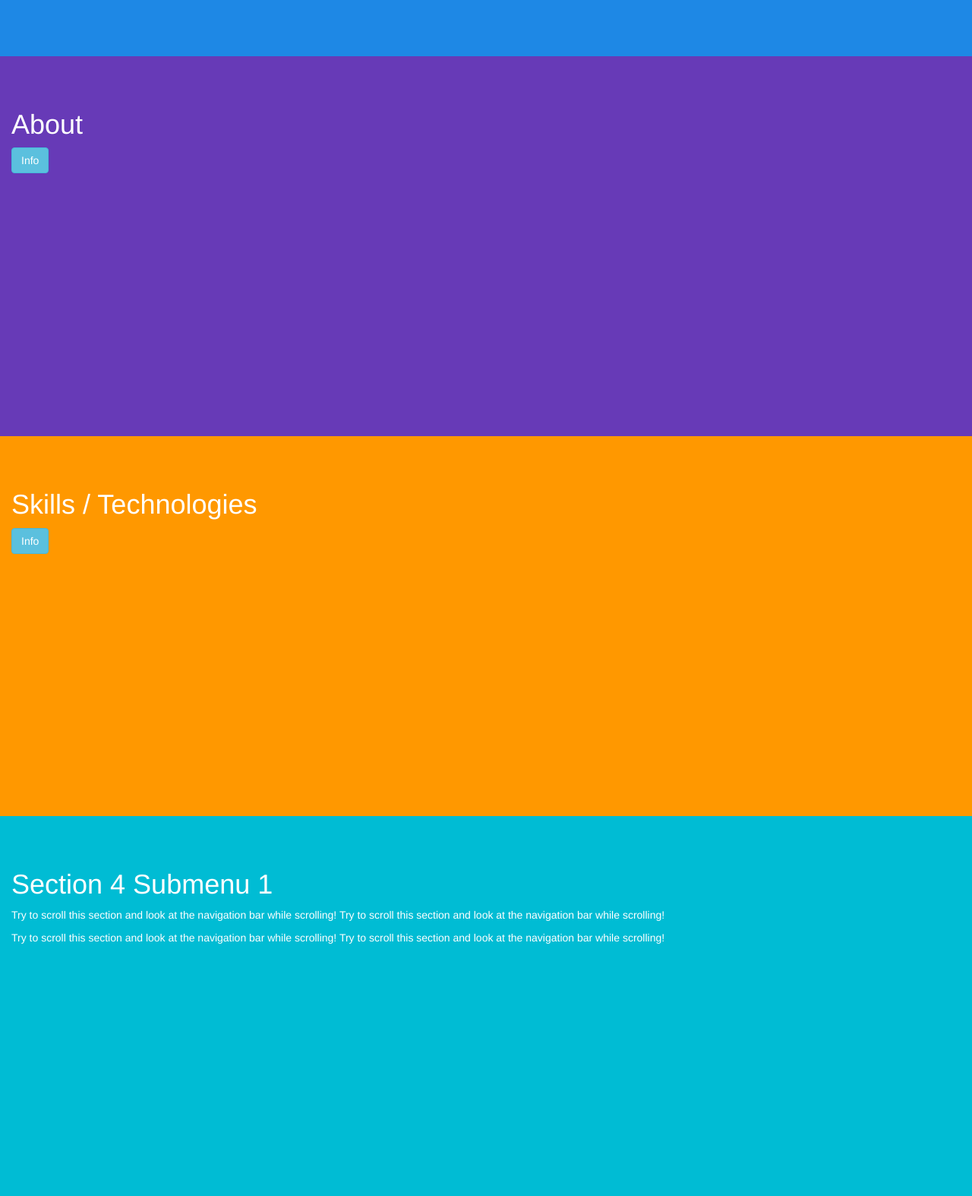
After one commit to Marcode777/MarcoPortfolio1, a PHP site: page /index2.html in a window 1280 px wide. The commit adds this page. Shown: the part 726-2300 px from the top of the page at 76% size. Run offline with PHP 8.4, Linux system fonts and the light colour scheme; some libraries are stand-ins or nearby versions.

Commit message:
made some major structural changes to homepage via index2.html

```diff
--- a/css/myportfolio1.css
+++ b/css/myportfolio1.css
@@ -58,7 +58,7 @@ html, body {
     background-color: #fff;
 }
 .carousel, .item, .active {
-    height: 100%;
+    height: 25%;
 }
 .carousel-inner {
     height: 100%;
--- /dev/null
+++ b/index2.html
@@ -0,0 +1,164 @@
+<!DOCTYPE html>
+<html>
+<head>
+  <title>Bootstrap Example</title>
+  <meta charset="utf-8">
+  <meta name="viewport" content="width=device-width, initial-scale=1">
+  <link rel="stylesheet" href="http://maxcdn.bootstrapcdn.com/bootstrap/3.3.6/css/bootstrap.min.css">
+  <link rel="stylesheet" type="text/css" href="css/myportfolio1.css">
+  <script src="https://ajax.googleapis.com/ajax/libs/jquery/1.12.0/jquery.min.js"></script>
+  <script src="http://maxcdn.bootstrapcdn.com/bootstrap/3.3.6/js/bootstrap.min.js"></script>
+  <link href='//cdn.jsdelivr.net/devicons/1.8.0/css/devicons.min.css' rel='stylesheet'>
+  <style>
+  body {
+      position: relative;
+  }
+  #section1 {padding-top:50px;height:800px;color: #fff; background-color: #1E88E5;}
+  #aboutMe {padding-top:50px;height:500px;color: #fff; background-color: #673ab7;}
+  #skills {padding-top:50px;height:500px;color: #fff; background-color: #ff9800;}
+  #section4 {padding-top:50px;height:500px;color: #fff; background-color: #00bcd4;}
+  </style>
+</head>
+<body data-spy="scroll" data-target=".navbar" data-offset="50">
+
+<nav class="navbar navbar-inverse navbar-fixed-top">
+  <div class="container-fluid">
+    <div class="navbar-header">
+        <button type="button" class="navbar-toggle" data-toggle="collapse" data-target="#myNavbar">
+          <span class="icon-bar"></span>
+          <span class="icon-bar"></span>
+          <span class="icon-bar"></span>
+      </button>
+      <a class="navbar-brand" href="#">WebSiteName</a>
+    </div>
+    <div>
+      <div class="collapse navbar-collapse" id="myNavbar">
+        <ul class="nav navbar-nav">
+          <li><a href="#section1">Section 1</a></li>
+          <li><a href="#aboutMe">About</a></li>
+          <li><a href="#skills">Skills</a></li>
+          <li><a href="#section4">Section 3</a></li>
+          <li class="dropdown"><a class="dropdown-toggle" data-toggle="dropdown" href="#">Section 4 <span class="caret"></span></a>
+            <ul class="dropdown-menu">
+              <li><a href="#section41">Section 4-1</a></li>
+              <li><a href="#section42">Section 4-2</a></li>
+            </ul>
+          </li>
+        </ul>
+      </div>
+    </div>
+  </div>
+</nav>
+
+<div id="section1" class="container-fluid">
+   <div class="jumbotron">
+      <h1 id="jumbo">Marco's Portfolio Page</h1>
+      <center><img src="https://avatars3.githubusercontent.com/u/14007414?v=3&s=460" align="middle" height="150px" width="150px">
+        </center>
+    </div>
+    <header id="myCarousel" class="carousel fade">
+    <!-- Indicators -->
+    <ol class="carousel-indicators">
+        <li data-target="#myCarousel" data-slide-to="0" class="active"></li>
+        <li data-target="#myCarousel" data-slide-to="1"></li>
+        <li data-target="#myCarousel" data-slide-to="2"></li>
+    </ol>
+    <!-- Wrapper for Slides -->
+    <div class="carousel-inner">
+        <div class="item active">
+            <!-- Set the first background image using inline CSS below. -->
+            <img src="http://eskipaper.com/images/la-skyline-7.jpg">
+        </div>
+        <div class="item">
+            <!-- Set the  second background image using inline CSS below. -->
+            <img src="https://image.freepik.com/free-photo/chicago-skyline_21160677.jpg">
+        </div>
+        <div class="item">
+            <!-- Set the third background image using inline CSS below. -->
+            <img src="https://s3.amazonaws.com/s3.imagefinder.co/uploads/2016/01/20143940/boss-fight-free-high-quality-stock-images-photos-photography-new-york-city-960x640-880x587.jpg">
+        </div>
+    </div>
+    <!-- Controls --> <a class="left carousel-control" href="#myCarousel" data-slide="prev"> <span class="glyphicon glyphicon-chevron-left"></span> </a>  <a class="right carousel-control" href="#myCarousel" data-slide="next"> <span class="glyphicon glyphicon-chevron-right"></span> </a>
+</header>
+<!-- the rest of this area until the closing div after this line is blank to keep a clean look for section 1-->
+</div>
+
+<div id="aboutMe" class="container-fluid">
+  <h1>About</h1>
+        <div>
+          <button type="button" class="btn btn-info" data-toggle="modal" data-target="#infoModal">Info</button>
+        </div>
+            <!--actual modal-->
+            <div class="modal fade" tabindex="-1" role="dialog" id="infoModal">
+                <div class="modal-dialog">
+                    <div class="modal-content info">
+                        <div class="modal-header">
+                            <button type="button" class="close" data-dismiss="modal" aria-label="Close"><span aria-hidden="true">&times;</span>
+                            </button>
+                            <h4 class="modal-title">A little info:</h4>
+                        </div>
+                        <div class="modal-body">
+                            <p>Information</p>
+                            <p>Marco graduated from Rutgers University with a degree in Biological Sciences. Marco is a student at Rutgers Coding Bootcamp (RCB), an intensive 24-week program at Rutgers University dedicated to designing and building web applications. </p>
+                        </div>
+                        <div class="modal-footer">
+                            <button type="button" class="btn btn-default" data-dismiss="modal">Close</button>
+                        </div>
+                    </div>
+                    <!-- /.modal-content -->
+                </div>
+                <!-- /.modal-dialog -->
+            </div>
+            <!-- /.modal -->
+        </div>
+</div>
+<div id="skills" class="container-fluid">
+  <h1>Skills / Technologies</h1>
+  <div class="col-md-12">
+    <div class="col-md-3">
+      <div class="tile">
+        <i id="email" class="devicons devicons-ruby_on_rails fa-5x"></i>
+      </div>
+    </div>
+  </div>
+
+
+   <div>
+                <button type="button" class="btn btn-info" data-toggle="modal" data-target="#infoModal">Info</button>
+            </div>
+            <!--actual modal-->
+            <div class="modal fade" tabindex="-1" role="dialog" id="infoModal">
+                <div class="modal-dialog">
+                    <div class="modal-content info">
+                        <div class="modal-header">
+                            <button type="button" class="close" data-dismiss="modal" aria-label="Close"><span aria-hidden="true">&times;</span>
+                            </button>
+                            <h4 class="modal-title">A little info:</h4>
+                        </div>
+                        <div class="modal-body">
+                            <p>Information</p>
+                            <p>Marco graduated from Rutgers University with a degree in Biological Sciences. Marco is a student at Rutgers Coding Bootcamp (RCB), an intensive 24-week program at Rutgers University dedicated to designing and building web applications. </p>
+                        </div>
+                        <div class="modal-footer">
+                            <button type="button" class="btn btn-default" data-dismiss="modal">Close</button>
+                        </div>
+                    </div>
+                    <!-- /.modal-content -->
+                </div>
+                <!-- /.modal-dialog -->
+            </div>
+            <!-- /.modal -->
+</div>
+
+<div id="section4" class="container-fluid">
+  <h1>Section 4 Submenu 1</h1>
+  <p>Try to scroll this section and look at the navigation bar while scrolling! Try to scroll this section and look at the navigation bar while scrolling!</p>
+  <p>Try to scroll this section and look at the navigation bar while scrolling! Try to scroll this section and look at the navigation bar while scrolling!</p>
+</div>
+
+ <script src="https://code.jquery.com/jquery-2.1.4.min.js"></script>
+ <script src="https://maxcdn.bootstrapcdn.com/bootstrap/3.3.6/js/bootstrap.min.js"></script>
+ <script type="text/javascript" src="js/myportfolio1.js"></script>
+
+</body>
+</html>
```
Also changed, not shown: index.html (+8 -1 lines).
